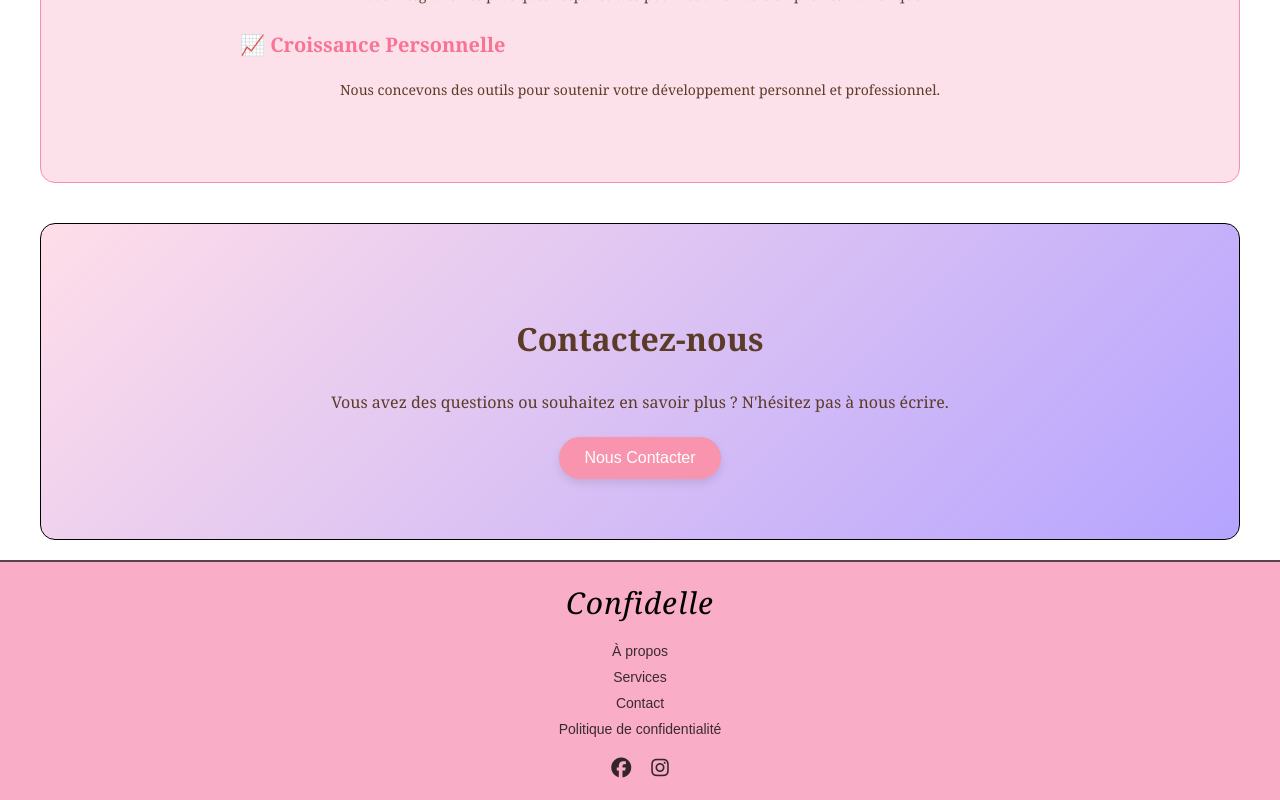
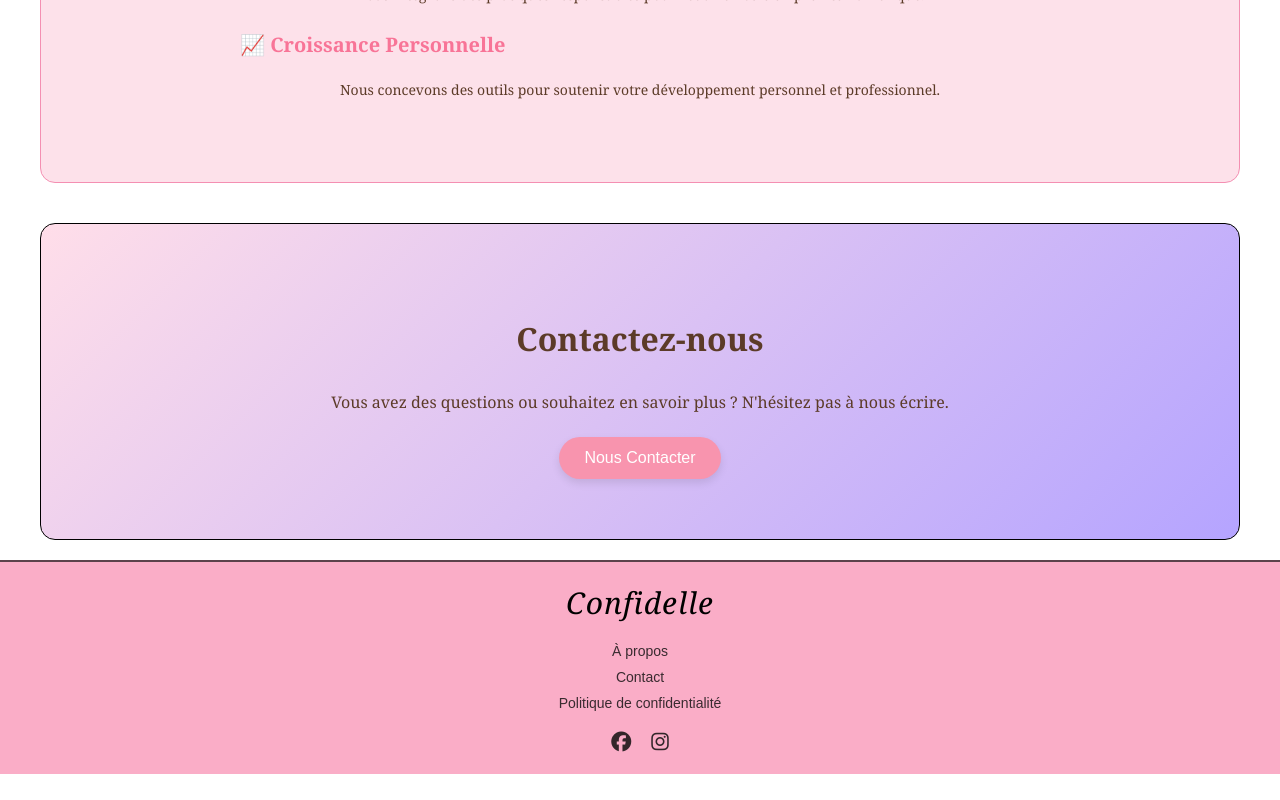
Before and after one commit to rboulkriat/journal-de-bord-frontend, a Vue app: page /about in a window 1280 px wide. Shown: the part 1830-2630 px from the top of the page. After the commit the page ends 2604 px from the top, so only its background shows below. Built offline with nearby package versions, Linux system fonts and the light colour scheme.

Commit message:
page a propos

```diff
--- a/src/App.vue
+++ b/src/App.vue
@@ -79,7 +79,6 @@ const logout = () => {
     <div class="footer-logo">Confidelle</div>
     <div class="footer-links">
       <router-link to="/about">À propos</router-link>
-      <router-link to="/services">Services</router-link>
       <router-link to="/contact">Contact</router-link>
       <router-link to="/privacy">Politique de confidentialité</router-link>
     </div>
--- a/src/components/aPropos.vue
+++ b/src/components/aPropos.vue
@@ -4,7 +4,7 @@ import { useRouter } from 'vue-router';
 const router = useRouter();
 
 const goToLogin = () => {
-  router.push('/settings');
+  router.push('/contact');
 };
 </script>
 
```
